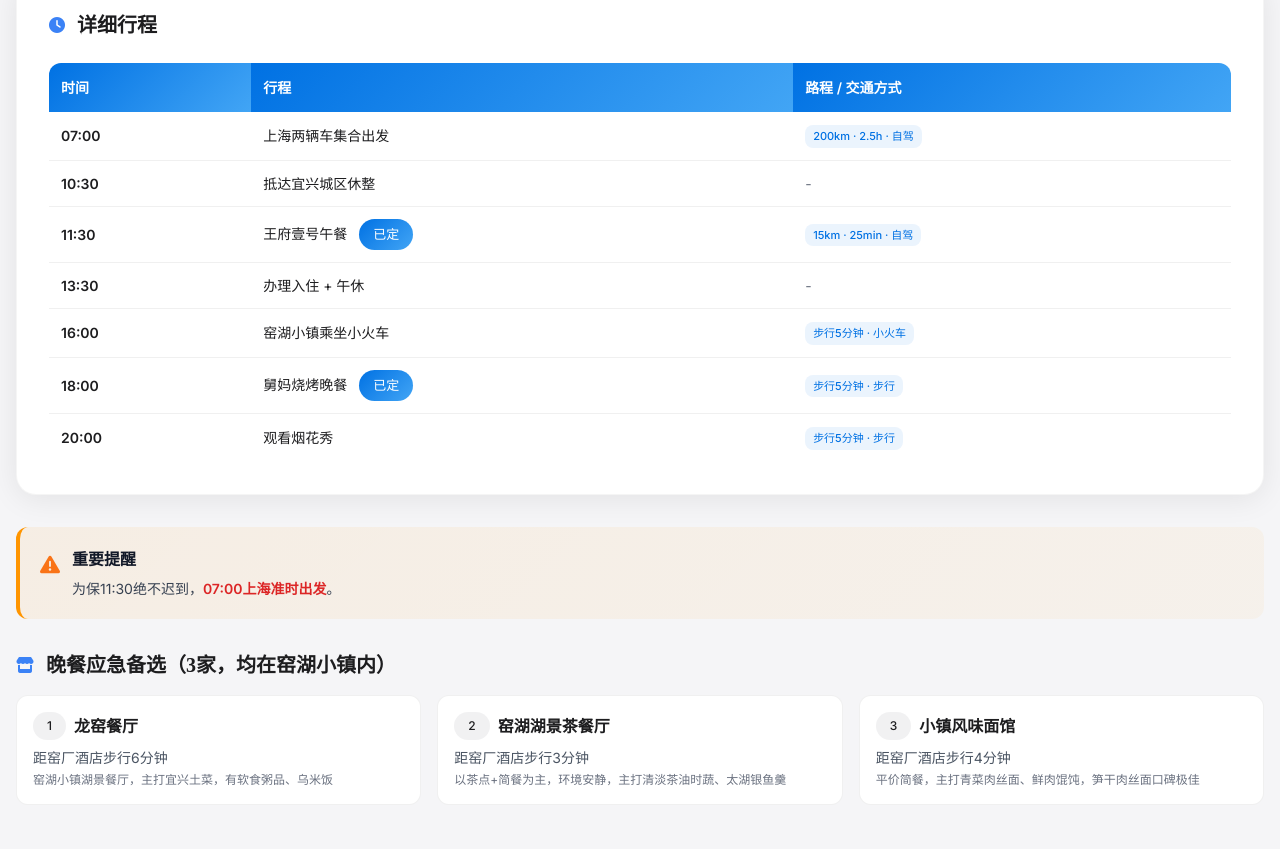
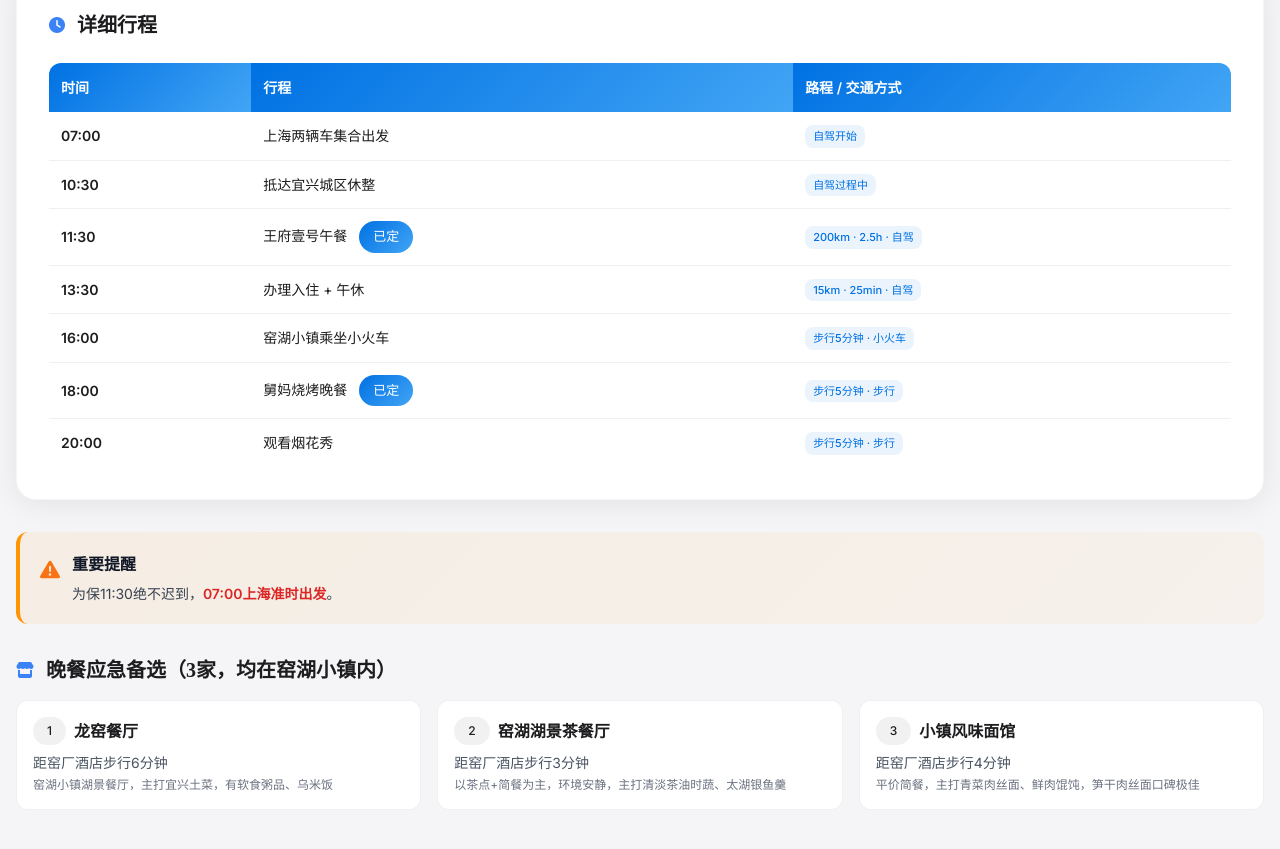
Before and after one commit to cuidenglin-dotcom/travel-itinerary, a plain HTML site: page index.html in a window 1280 px wide. Shown: the part 3440-4289 px from the top of the page. Drawn offline with nearby package versions, Linux system fonts and the light colour scheme.

Commit message:
Update index.html

```diff
--- a/index.html
+++ b/index.html
@@ -1068,22 +1068,22 @@
                             <tr>
                                 <td class="font-semibold">07:00</td>
                                 <td>上海两辆车集合出发</td>
-                                <td class="text-gray-500"><span class="route-badge">200km · 2.5h · 自驾</span></td>
+                                <td class="text-gray-500"><span class="route-badge">自驾开始</span></td>
                             </tr>
                             <tr>
                                 <td class="font-semibold">10:30</td>
                                 <td>抵达宜兴城区休整</td>
-                                <td class="text-gray-500">-</td>
+                                 <td class="text-gray-500"><span class="route-badge">自驾过程中</span></td>
                             </tr>
                             <tr>
                                 <td class="font-semibold">11:30</td>
                                 <td>王府壹号午餐 <span class="badge badge-primary ml-1 md:ml-2">已定</span></td>
-                                <td class="text-gray-500"><span class="route-badge">15km · 25min · 自驾</span></td>
+                                <td class="text-gray-500"><span class="route-badge">200km · 2.5h · 自驾</span></td>
                             </tr>
                             <tr>
                                 <td class="font-semibold">13:30</td>
                                 <td>办理入住 + 午休</td>
-                                <td class="text-gray-500">-</td>
+                                <td class="text-gray-500"><span class="route-badge">15km · 25min · 自驾</span></td>
                             </tr>
                             <tr>
                                 <td class="font-semibold">16:00</td>
```
